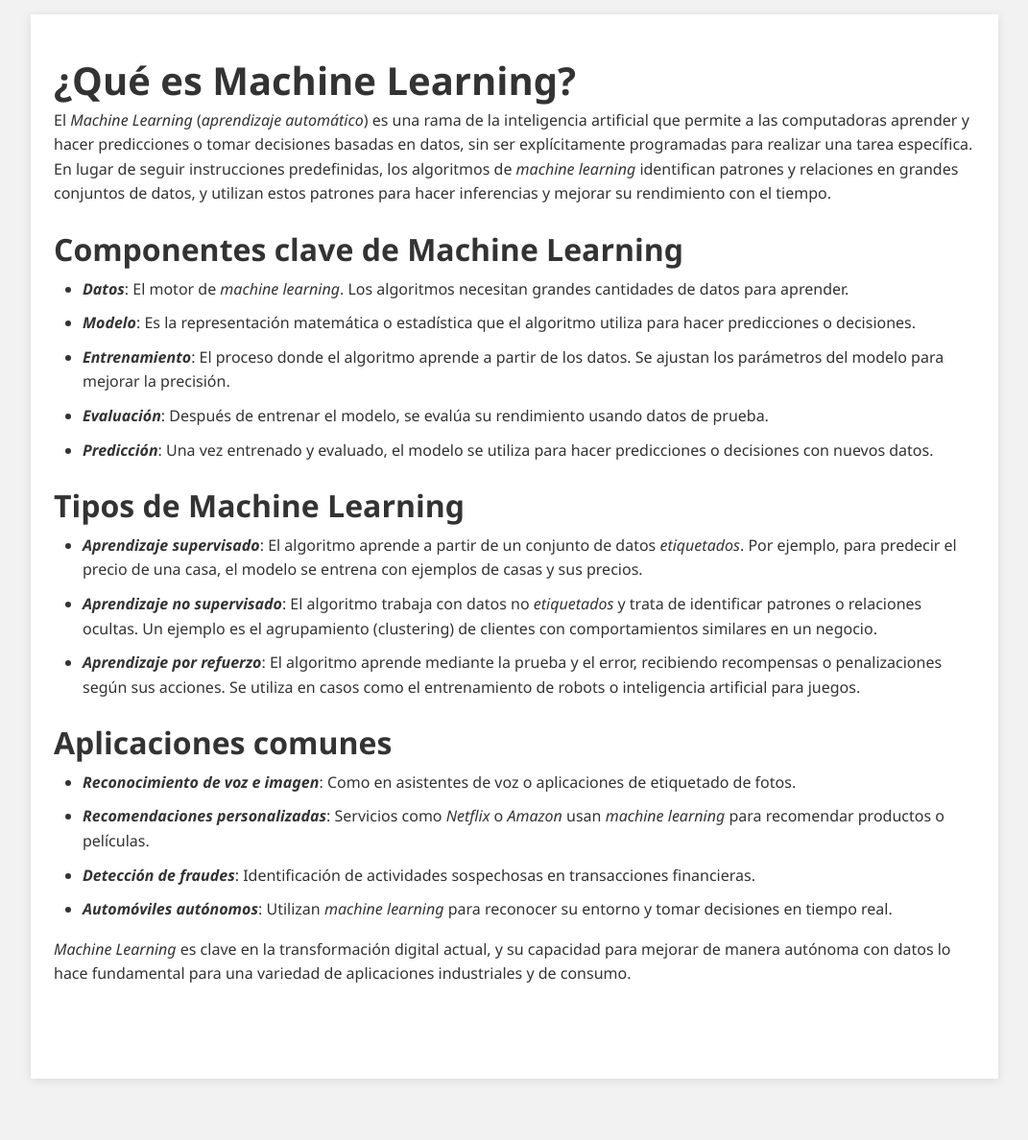
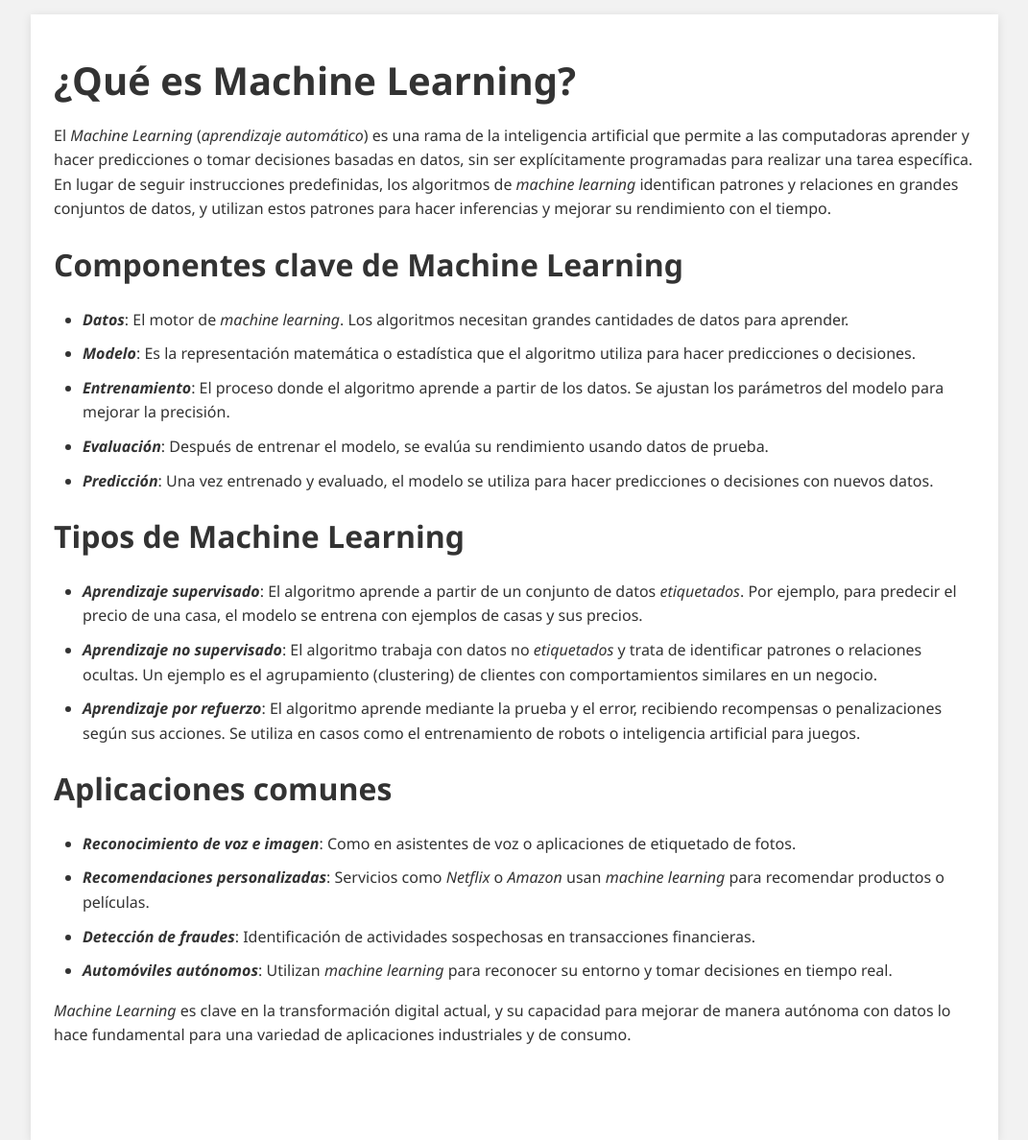
Before and after one commit to msmdotnet/machinelearningintro, a Jekyll site: the page built from content/1-que-es-machine-learning.md, in a window 1280 px wide. Shown: the whole page at 96% size, without its empty margins (104-1175 px from the left). Built offline with Jekyll 4.4.1, drawn with Linux system fonts in a browser that asks for light colours; our own code applies the rules of GitHub Pages for plain Markdown files; before the commit the page ends 1124 px from its top, so only the background shows below that.

Commit message:
Update styles.css

```diff
--- a/assets/css/styles.css
+++ b/assets/css/styles.css
@@ -22,7 +22,7 @@ body {
 
 h1, h2, h3, h4, h5, h6, blockquote, pre, figure, .highlight {
     margin-top:32px;
-    margin-bottom: 16px
+    margin-bottom: 32px
 }
 p, ul, ol, dl {
     margin-bottom: 16px;
```
